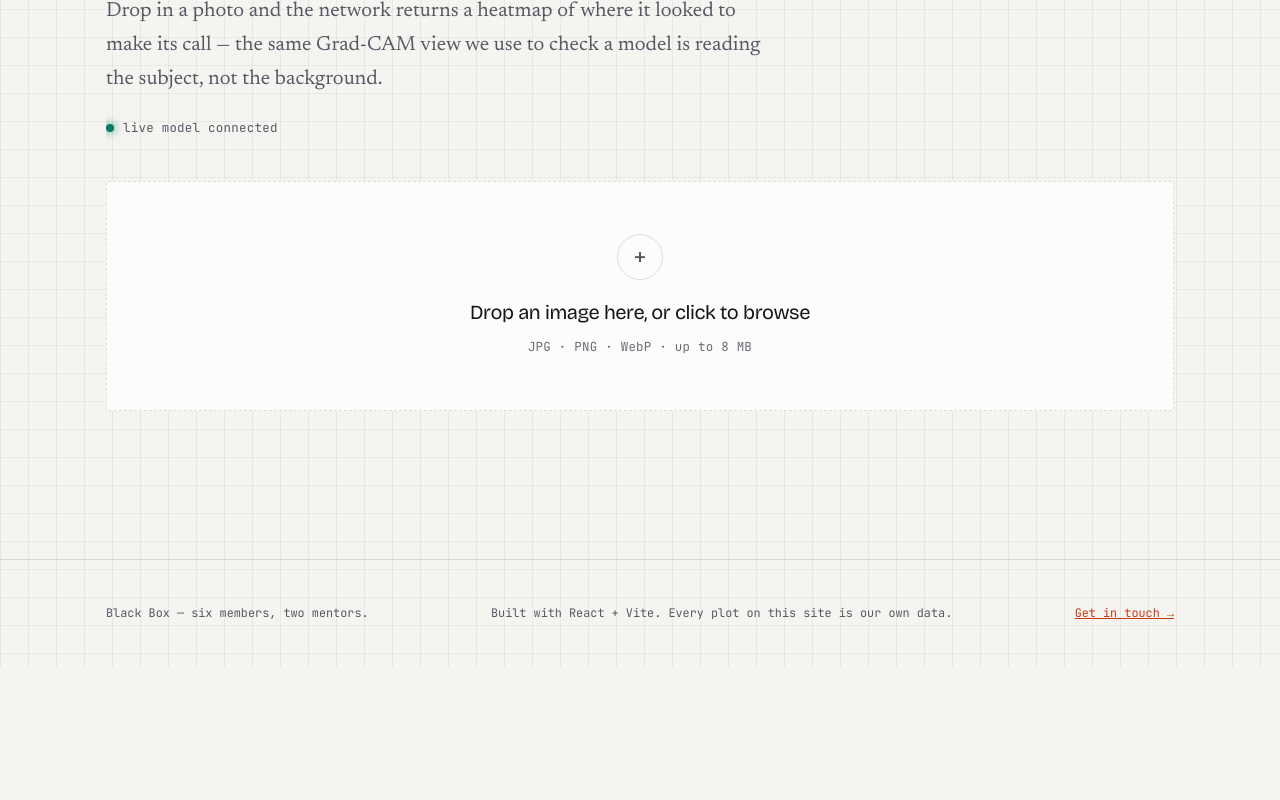
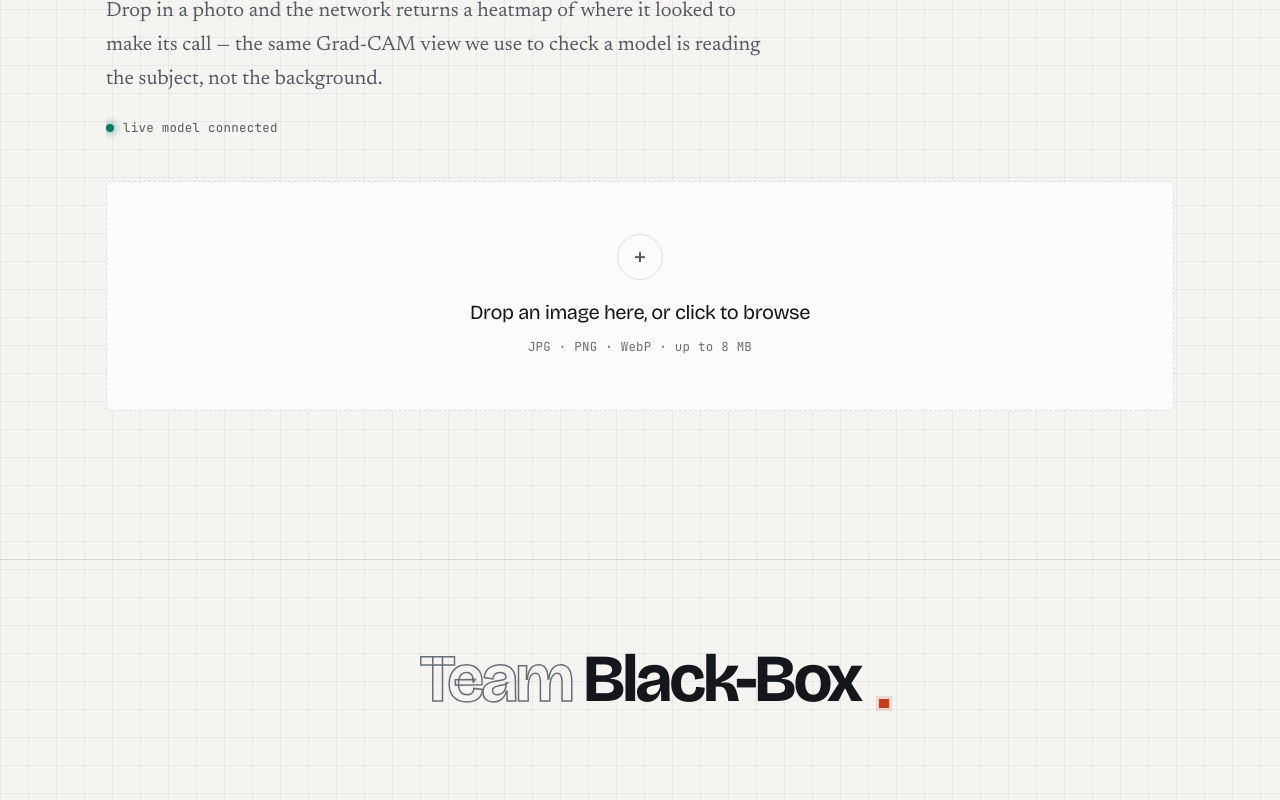
Before and after one commit to Yashsaah/Black-Box, a React (Vite) app in the folder blackbox/: page /try in a window 1280 px wide. Shown: the part 411-1211 px from the top of the page. Before the commit the page ends 1079 px from the top, so only its background shows below. Built offline with nearby package versions, Linux system fonts and the light colour scheme; no server answers.

Commit message:
added intros and pic

```diff
--- a/blackbox/src/components/Layout.jsx
+++ b/blackbox/src/components/Layout.jsx
@@ -63,9 +63,13 @@ export default function Layout() {
 
       <footer className="footer">
         <div className="shell footer__inner">
-          <span>Black Box — six members, two mentors.</span>
-          <span>Built with React + Vite. Every plot on this site is our own data.</span>
-          <Link to="/contact" style={{ color: "var(--signal)" }}>Get in touch →</Link>
+          <p className="footer__word">
+            <span className="footer__outline">Team</span>{" "}
+            <span className="footer__solid">
+              Black-Box
+              <i className="footer__dot" aria-hidden="true" />
+            </span>
+          </p>
         </div>
       </footer>
     </>
--- a/blackbox/src/data/content.js
+++ b/blackbox/src/data/content.js
@@ -164,6 +164,17 @@ export const team = [
   {
     name: "Yash Kumar Sah",
     role: "Member",
+    featured: true,
+    affiliation: "Recent A-Level graduate",
+    photo: "/portraits/yash-kumar-sah.jpg",
+    photo2x: "/portraits/yash-kumar-sah@2x.jpg",
+    bio: [
+      "Yash is a recent A-Level graduate with a growing fascination for artificial intelligence, mathematics, and the technologies shaping our future. Lately he has been spending most of his time building AI projects and looking for unconventional ways to solve complex problems. He finds the greatest satisfaction in challenges that demand logical thinking and creativity at once.",
+    ],
+    areasLabel: "Curious about",
+    areas: ["Artificial intelligence", "Mathematics", "Emerging tech", "Problem solving"],
+    offHours:
+      "When he's not immersed in research or mathematics, you'll probably find him exploring new places and enjoying time with friends.",
     email: "yash@blackbox.dev",
     github: "yashkumarsah",
   },
--- a/blackbox/src/index.css
+++ b/blackbox/src/index.css
@@ -644,12 +644,47 @@ h3.display { font-size: 1.35rem; letter-spacing: -0.02em; line-height: 1.15; }
 .footer {
   border-top: 1px solid var(--grid-strong);
   margin-top: 40px;
-  padding-block: 44px;
+  padding-block: clamp(48px, 7vw, 88px);
   font-family: var(--mono);
   font-size: 0.74rem;
   color: var(--muted);
+  overflow: hidden;
 }
-.footer__inner { display: flex; justify-content: space-between; gap: 20px; flex-wrap: wrap; }
+.footer__inner { display: flex; justify-content: center; gap: 20px; flex-wrap: wrap; text-align: center; }
+
+/* Colophon wordmark: outlined + solid, the same hairline-vs-fill contrast
+   the plots and figure frames use everywhere else on the site. */
+.footer__word {
+  font-family: var(--display);
+  font-weight: 700;
+  font-size: clamp(1.6rem, 7vw, 4.2rem);
+  line-height: 0.95;
+  letter-spacing: -0.045em;
+  margin: 0;
+  white-space: nowrap;
+}
+
+.footer__outline {
+  color: transparent;
+  -webkit-text-stroke: 1.5px var(--faint);
+}
+
+/* Without text-stroke, transparent fill would erase the word entirely. */
+@supports not ((-webkit-text-stroke: 1px red)) {
+  .footer__outline { color: var(--faint); }
+}
+
+.footer__solid { color: var(--ink); position: relative; }
+
+.footer__dot {
+  position: absolute;
+  right: -0.42em;
+  bottom: 0.16em;
+  width: 0.14em;
+  height: 0.14em;
+  background: var(--signal);
+  box-shadow: var(--dot-glow);
+}
 
 /* ---------- motion layer ---------- */
 
```
Also changed, not shown: blackbox/public/portraits/yash-kumar-sah.jpg (added), blackbox/public/portraits/yash-kumar-sah@2x.jpg (added).
